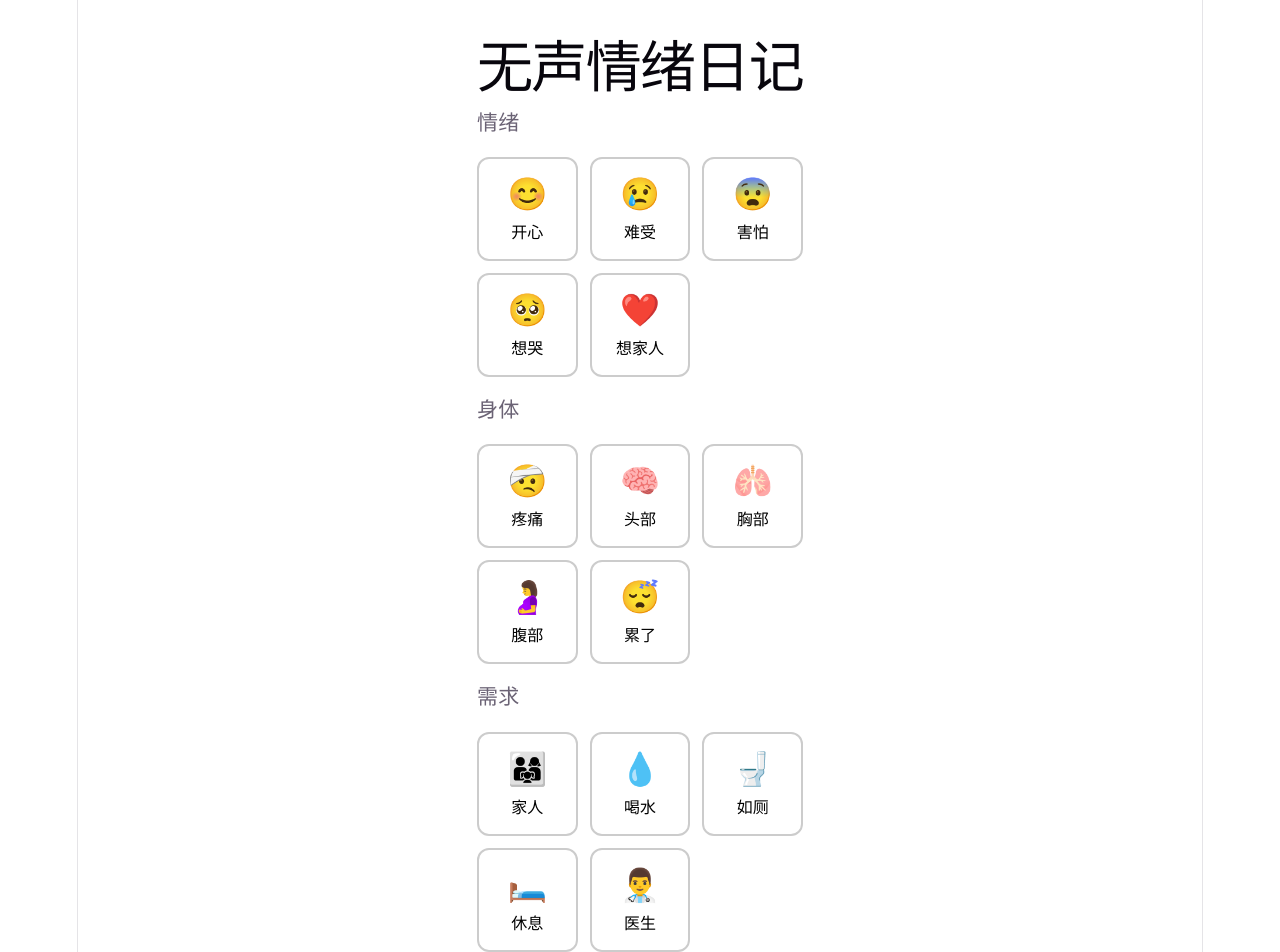
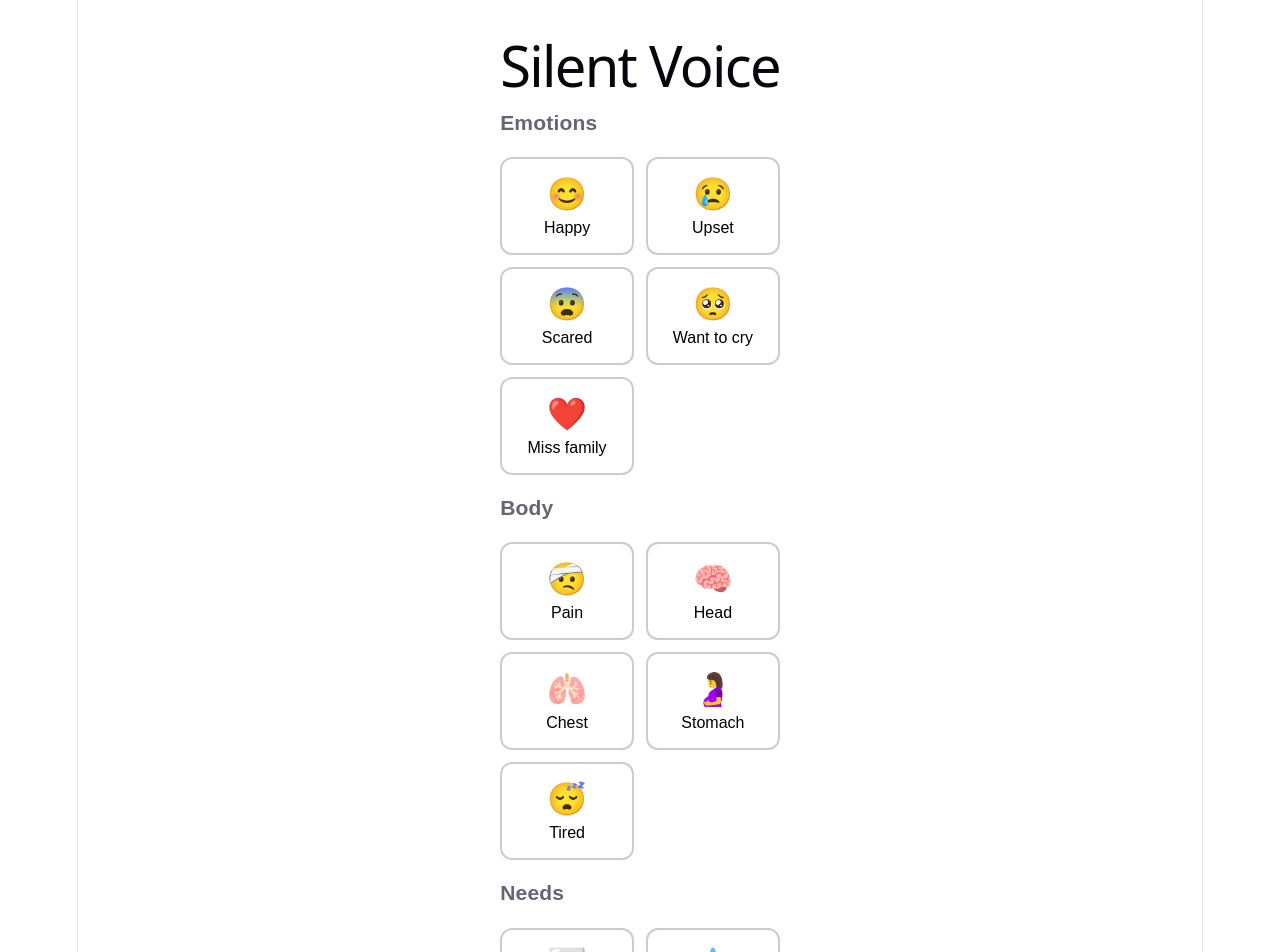
Before and after one commit to kyewrei-art/Echo-of-words, a React (Vite) app in the folder frontend/: page / in a window 1280 px wide. Shown: the top 952 px of the page. Built offline with nearby package versions, Linux system fonts and the light colour scheme.

Commit message:
Switched output language from Chinese to English

```diff
--- a/frontend/src/App.jsx
+++ b/frontend/src/App.jsx
@@ -25,7 +25,7 @@ function App() {
       const data = await res.json();
       setSentence(data.sentence);
     } catch (err) {
-      setSentence('生成失败，请重试');
+      setSentence('Generation failed, please try again');
     }
     setLoading(false);
   };
@@ -34,7 +34,7 @@ function App() {
 
   return (
     <div className="app">
-      <h1>无声情绪日记</h1>
+      <h1>Silent Voice</h1>
 
       {categories.map(cat => (
         <div key={cat} className="category">
@@ -55,11 +55,11 @@ function App() {
       ))}
 
       <div className="selected-bar">
-        已选择: {selected.join(' → ') || '(无)'}
+        Selected: {selected.join(' → ') || '(None)'}
       </div>
 
       <button className="generate-btn" onClick={generate} disabled={loading}>
-        {loading ? '生成中...' : '生成'}
+        {loading ? 'Generating...' : 'Generate'}
       </button>
 
       {sentence && <div className="sentence-output">{sentence}</div>}
--- a/frontend/src/data/icons.js
+++ b/frontend/src/data/icons.js
@@ -1,22 +1,22 @@
 export const ICONS = [
-  // 情绪类
-  { id: 'happy', label: '开心', emoji: '😊', category: '情绪' },
-  { id: 'sad', label: '难受', emoji: '😢', category: '情绪' },
-  { id: 'scared', label: '害怕', emoji: '😨', category: '情绪' },
-  { id: 'want_cry', label: '想哭', emoji: '🥺', category: '情绪' },
-  { id: 'miss_family', label: '想家人', emoji: '❤️', category: '情绪' },
+  // Emotions
+  { id: 'happy', label: 'Happy', emoji: '😊', category: 'Emotions' },
+  { id: 'sad', label: 'Upset', emoji: '😢', category: 'Emotions' },
+  { id: 'scared', label: 'Scared', emoji: '😨', category: 'Emotions' },
+  { id: 'want_cry', label: 'Want to cry', emoji: '🥺', category: 'Emotions' },
+  { id: 'miss_family', label: 'Miss family', emoji: '❤️', category: 'Emotions' },
 
-  // 身体类
-  { id: 'pain', label: '疼痛', emoji: '🤕', category: '身体' },
-  { id: 'head', label: '头部', emoji: '🧠', category: '身体' },
-  { id: 'chest', label: '胸部', emoji: '🫁', category: '身体' },
-  { id: 'stomach', label: '腹部', emoji: '🤰', category: '身体' },
-  { id: 'tired', label: '累了', emoji: '😴', category: '身体' },
+  // Body
+  { id: 'pain', label: 'Pain', emoji: '🤕', category: 'Body' },
+  { id: 'head', label: 'Head', emoji: '🧠', category: 'Body' },
+  { id: 'chest', label: 'Chest', emoji: '🫁', category: 'Body' },
+  { id: 'stomach', label: 'Stomach', emoji: '🤰', category: 'Body' },
+  { id: 'tired', label: 'Tired', emoji: '😴', category: 'Body' },
 
-  // 需求类
-  { id: 'family', label: '家人', emoji: '👨‍👩‍👧', category: '需求' },
-  { id: 'water', label: '喝水', emoji: '💧', category: '需求' },
-  { id: 'bathroom', label: '如厕', emoji: '🚽', category: '需求' },
-  { id: 'rest', label: '休息', emoji: '🛏️', category: '需求' },
-  { id: 'doctor', label: '医生', emoji: '👨‍⚕️', category: '需求' },
+  // Needs
+  { id: 'family', label: 'Family', emoji: '👨‍👩‍👧', category: 'Needs' },
+  { id: 'water', label: 'Water', emoji: '💧', category: 'Needs' },
+  { id: 'bathroom', label: 'Bathroom', emoji: '🚽', category: 'Needs' },
+  { id: 'rest', label: 'Rest', emoji: '🛏️', category: 'Needs' },
+  { id: 'doctor', label: 'Doctor', emoji: '👨‍⚕️', category: 'Needs' },
 ];
```
Also changed, not shown: 1 other file (tests, documents, lock files or other folders).
